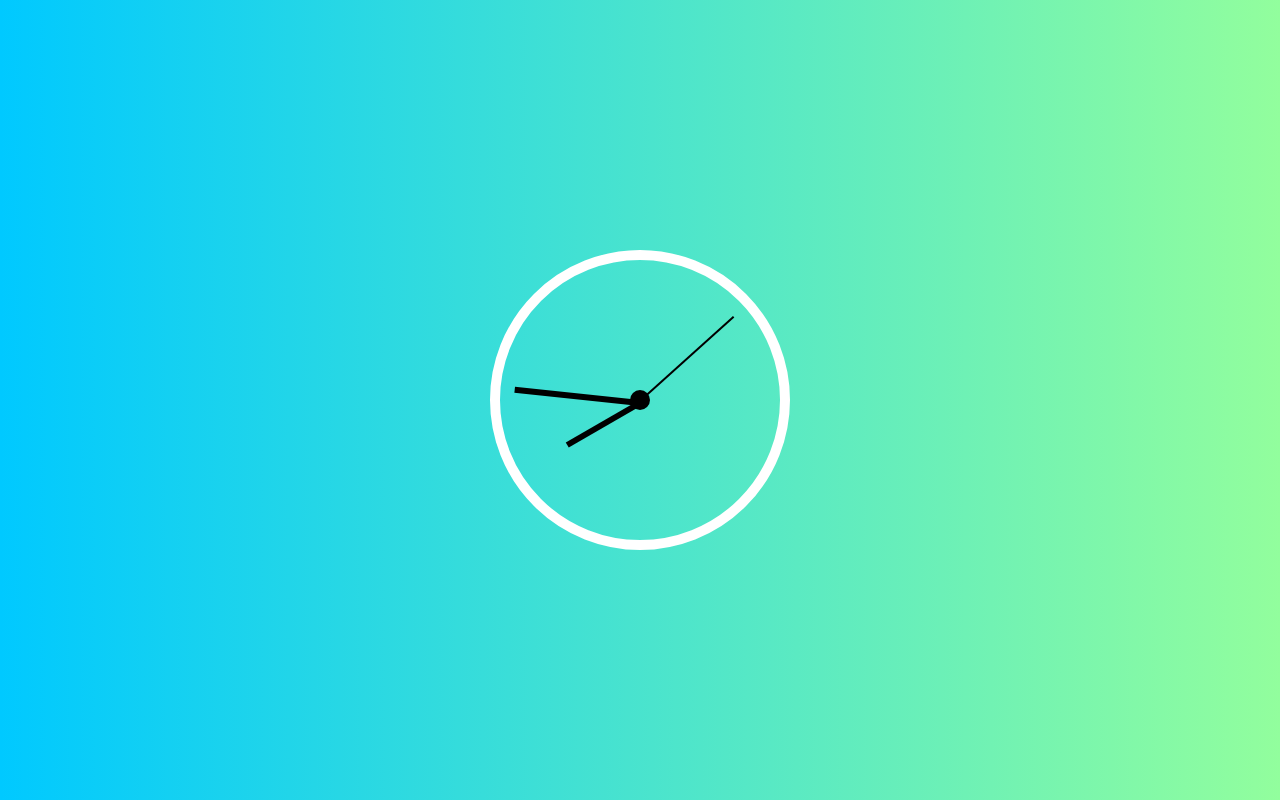
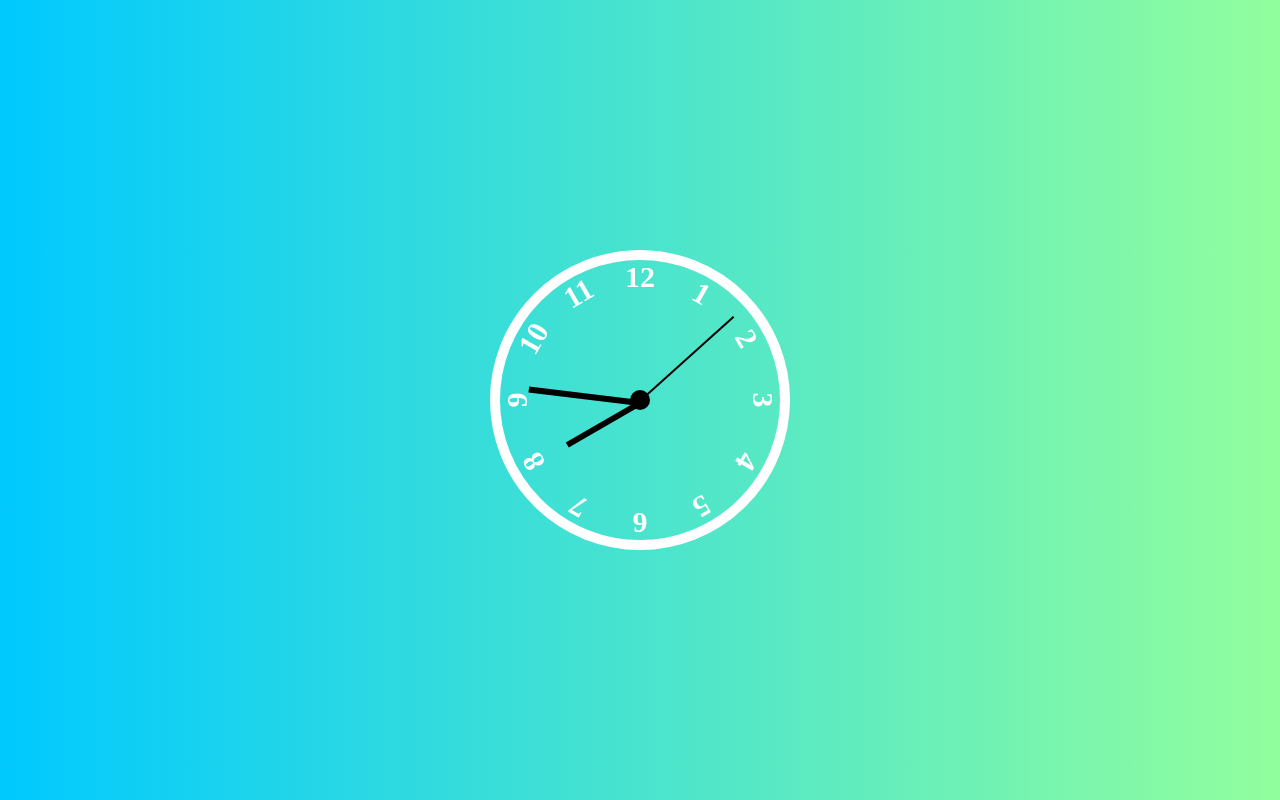
Before and after one commit to SaiPradeepti/Javascript-30, a plain HTML site: page 02 - CSS + JS Clock in Vanilla JS/index.html in a window 1280 px wide. Drawn offline with Linux system fonts and the light colour scheme.

Commit message:
added analog features

```diff
--- a/02 - CSS + JS Clock in Vanilla JS/app.js
+++ b/02 - CSS + JS Clock in Vanilla JS/app.js
@@ -4,7 +4,7 @@ function setTime() {
     const hours = date.getHours();
     const minutes = date.getMinutes();
     const seconds = date.getSeconds();
-
+    console.log(hours, minutes);
 
     let hourdeg;
     if (hours <= 12) {
@@ -17,10 +17,10 @@ function setTime() {
     hoursHand.style.transform = `rotate(${hourdeg}deg)`;
 
 
-    const minutedeg = (360 / 60) * (minutes - 15);
+    const minutedeg = ((360 / 60) * (minutes - 15)) + 30 / (minutes - 15);
     const minutesHand = document.querySelector('.minutes-hand');
     minutesHand.style.transform = `rotate(${minutedeg}deg)`;
-
+    console.log(minutedeg);
 
     const seconddeg = (360 / 60) * (seconds - 15);
     const secondsHand = document.querySelector('.seconds-hand');
--- a/02 - CSS + JS Clock in Vanilla JS/index.html
+++ b/02 - CSS + JS Clock in Vanilla JS/index.html
@@ -16,6 +16,18 @@
                 <div class="hand hours-hand"></div>
                 <div class="hand minutes-hand"></div>
                 <div class="hand seconds-hand"></div>
+                <div class="digit one">1</div>
+                <div class="digit two">2</div>
+                <div class="digit three">3</div>
+                <div class="digit four">4</div>
+                <div class="digit five">5</div>
+                <div class="digit six">6</div>
+                <div class="digit seven">7</div>
+                <div class="digit eight">8</div>
+                <div class="digit nine">9</div>
+                <div class="digit ten">10</div>
+                <div class="digit eleven">11</div>
+                <div class="digit twelve">12</div>
             </div>
         </div>
     </div>
--- a/02 - CSS + JS Clock in Vanilla JS/style.css
+++ b/02 - CSS + JS Clock in Vanilla JS/style.css
@@ -20,11 +20,32 @@ body{
     height: 300px;
     border: 10px solid rgb(255, 255, 255);
     border-radius: 50%;
-}
-.circle{
     margin:0 auto ;
     position: relative;
 }
+.digit{
+    --rotation: 0;
+    position: absolute;
+    color: #fff;
+    font-size: 30px;
+    font-weight: bold;
+    text-align: center;
+    width: 100%;
+    height: 100%;
+    transform: rotate(var(--rotation));
+}
+.one{--rotation : 30deg;}
+.two{--rotation : 60deg;}
+.three{--rotation : 90deg;}
+.four{--rotation : 120deg;}
+.five{--rotation : 150deg;}
+.six{--rotation : 180deg;}
+.seven{--rotation : 210deg;}
+.eight{--rotation : 240deg;}
+.nine{--rotation : 270deg;}
+.ten{--rotation : 300deg;}
+.eleven{--rotation : 330deg;}
+
 .center{
     position: absolute;
     background: black;
@@ -49,7 +70,7 @@ body{
 }
 .minutes-hand{
     height: 6px;
-    width: 45%;
+    width: 40%;
 }
 .seconds-hand{
     height: 2px;
```
